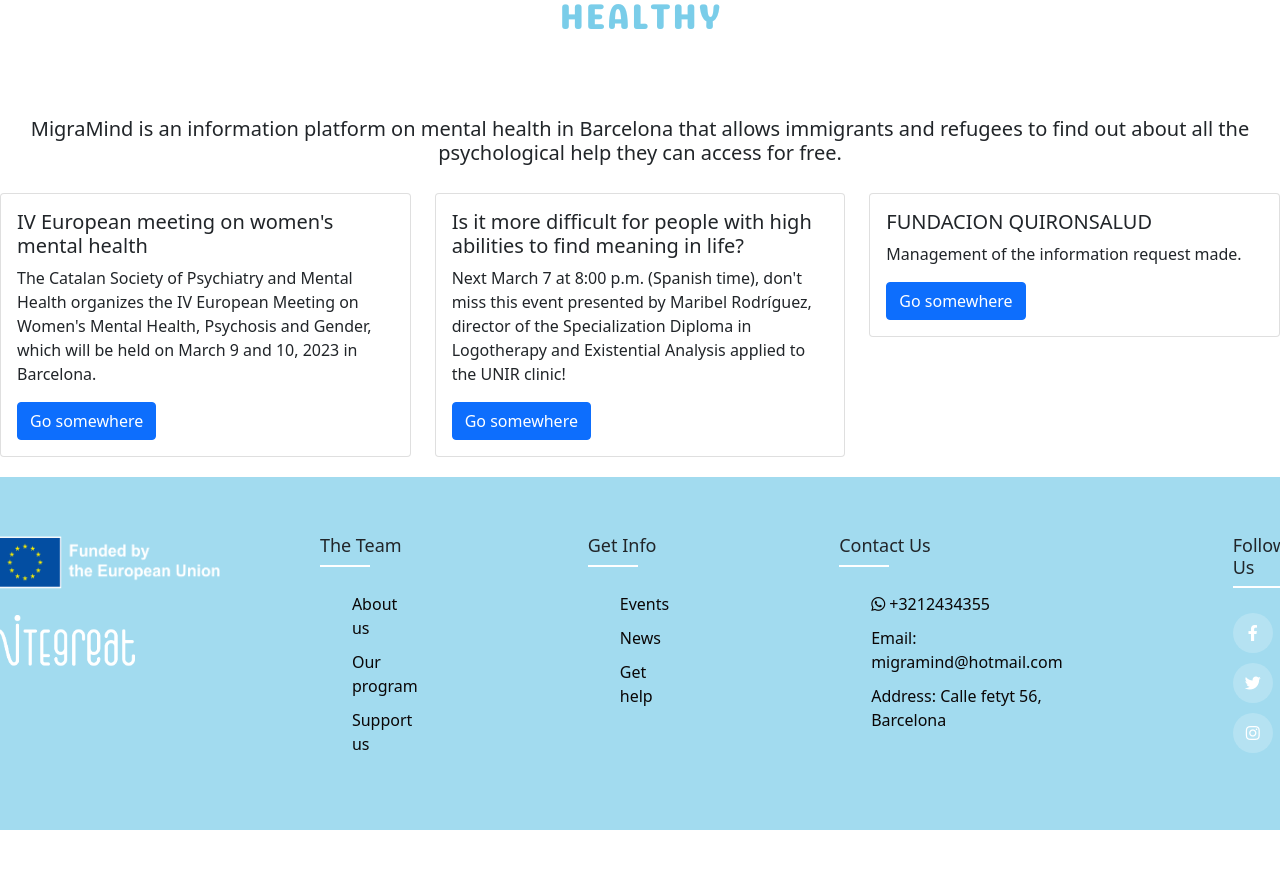
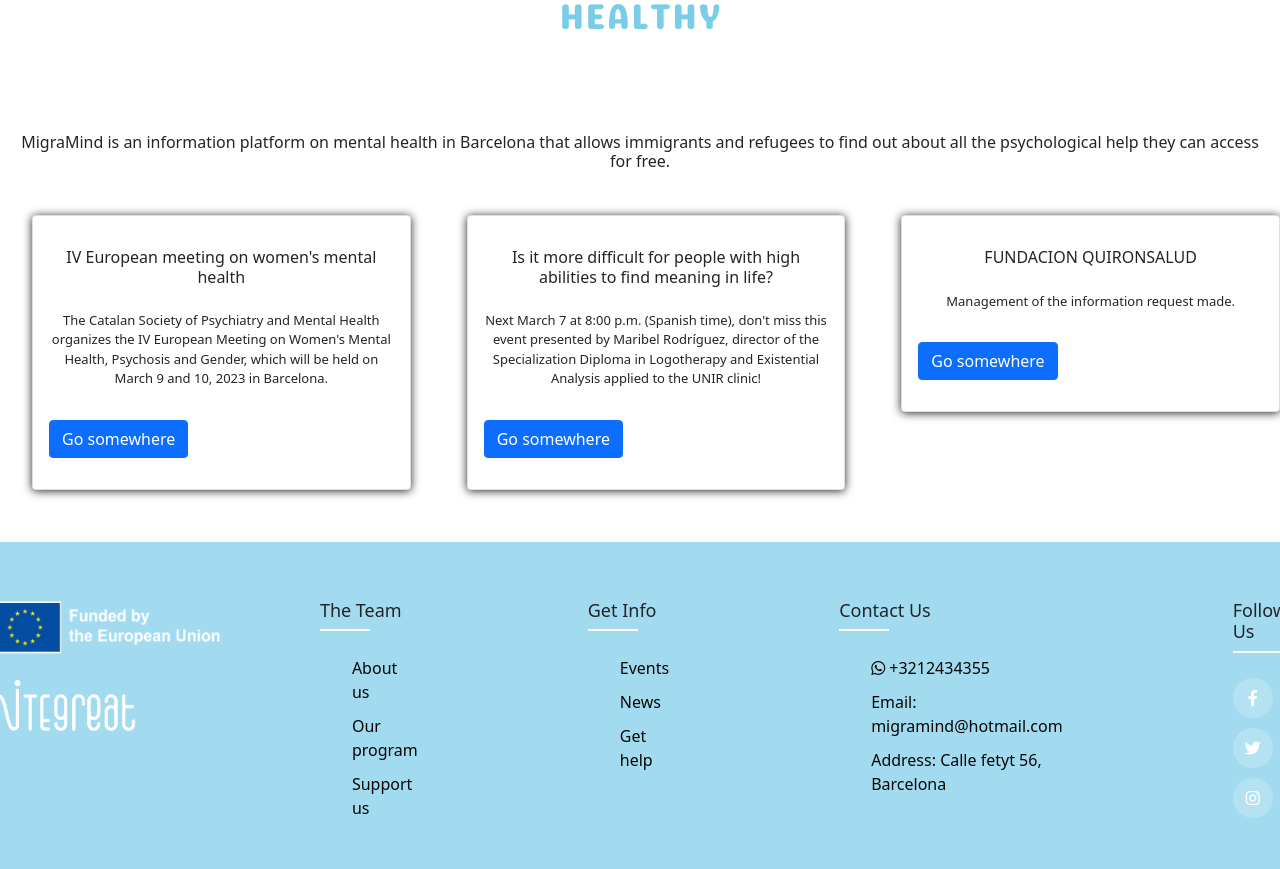
Before and after one commit to amandamov/psychosocial-resources-fe, a React (Create React App) app in the folder psychosocial-resources/: page / in a window 1280 px wide. Shown: the part 1015-1884 px from the top of the page. Before the commit the page ends 1845 px from the top, so only its background shows below. Built offline with nearby package versions, Linux system fonts and the light colour scheme.

Commit message:
add home cards css

```diff
--- a/psychosocial-resources/src/routes/home/Home.css
+++ b/psychosocial-resources/src/routes/home/Home.css
@@ -2,12 +2,159 @@
 .home {
    text-align: center;
 }
+.header_img{
+   background-color: #8ca1ab;
+   opacity: 0.7;
+}
 
 
+.titulo {
+   margin-top: 100px;
+   color: #A2D6E8;
+     font: normal 80px Varela Round, sans-serif;
+     height: 100px;
+     left: auto;
+     letter-spacing: 10px;
+     text-align: center;
+     text-transform: uppercase;
+     width: 100%;
+     animation: move linear 1000ms infinite;
+     z-index: 2
+}
+
+.titulo{
+   text-align: center;
+   display: flex;
+   flex-direction: row;
+   align-items: center;
+   justify-content: space-around;
+
+}
+
+.animated-shadow {
+     color: #A2D6E8;
+     font: normal 70px Genty Round, sans-serif;
+     height: 100px;
+     left: 50;
+     letter-spacing: 5px;
+     text-align: center;
+     text-transform: uppercase;
+     width: 100%;
+     animation: move linear 2000ms infinite;
+     z-index: 2
+   }
+   /*Animación para rotar las sombras*/
+@keyframes move {
+  0% {
+    text-shadow:
+      4px -4px 0 #878385,
+      3px -3px 0 #878385,
+      2px -2px 0 #878385,
+      1px -1px 0 #878385,
+      -4px 4px 0 #13f1fc,
+      -3px 3px 0 #13f1fc,
+      -2px 2px 0 #13f1fc,
+      -1px 1px 0 #13f1fc
+    ;
+  }
+
+  25% {
+    text-shadow:
+      -4px -4px 0 #13f1fc,
+      -3px -3px 0 #13f1fc,
+      -2px -2px 0 #13f1fc,
+      -1px -1px 0 #13f1fc,
+      4px 4px 0 #878385,
+      3px 3px 0 #878385,
+      2px 2px 0 #878385,
+      1px 1px 0 #878385
+    ;
+  }
+  50% {
+    text-shadow:
+      -4px 4px 0 #878385,
+      -3px 3px 0 #878385,
+      -2px 2px 0 #878385,
+      -1px 1px 0 #878385,
+      4px -4px 0 #13f1fc,
+      3px -3px 0 #13f1fc,
+      2px -2px 0 #13f1fc,
+      1px -1px 0 #13f1fc
+    ;
+  }
+
+  75% {
+    text-shadow:
+      4px 4px 0 #13f1fc,
+      3px 3px 0 #13f1fc,
+      2px 2px 0 #13f1fc,
+      1px 1px 0 #13f1fc,
+      -4px -4px 0 #878385,
+      -3px -3px 0 #878385,
+      -2px -2px 0 #878385,
+      -1px -1px 0 #878385
+    ;
+  }
+  100% {
+    text-shadow:
+      4px -4px 0 #878385,
+      3px -3px 0 #da0641,
+      2px -2px 0 #da0641,
+      1px -1px 0 #da0641,
+      -4px 4px 0 #13f1fc,
+      -3px 3px 0 #13f1fc,
+      -2px 2px 0 #13f1fc,
+      -1px 1px 0 #13f1fc
+    ;
+  }
+}
 
 
+.card {
+   box-shadow: 0 1px 10px;
+   border-radius: 1%;
+   display: flex;
+   flex-direction: column;
+   justify-content: space-between;
+   cursor: pointer;
+   transition: transform 200ms ease-in;
+   margin-bottom: 2rem;
+   margin-left: 2rem;
+   padding-bottom: 15px;
+}
 
 
+.card-body{
+   height: rem;
+   width: 100%;
+   object-fit: cover;
+   font-size: small;
+}
+
 .card-title{
+   padding: 1rem;
+   text-align: center;
+   font-size: medium;
+}
+
+.card-text{
+   display: flex;
+   flex-direction: row;
+   align-items: center;
+   justify-content: space-around;
+   padding-bottom: 15px;
+   text-align: center;
+   margin-bottom: 50;
+}
+
+
+.btnbtn-primary{
+   padding: 0.5rem;
+   width: 100px;
+   margin: auto;
+   border: none;
+   background: #A2D6E8;
+   color: #FFFFFF;
+   border-radius: 560px;
 
 }
```
